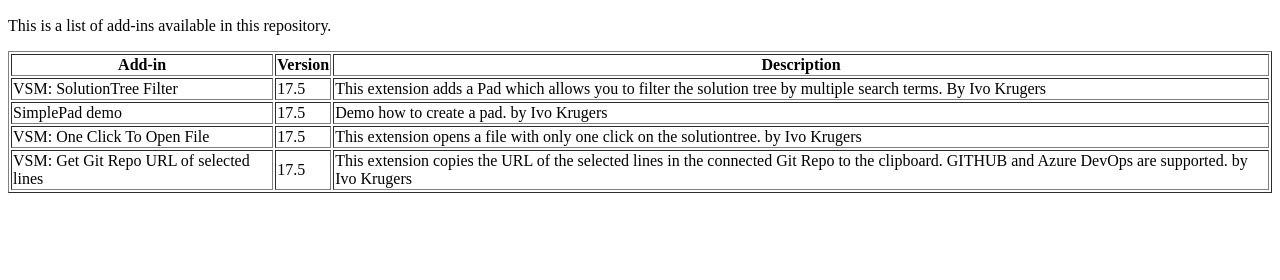
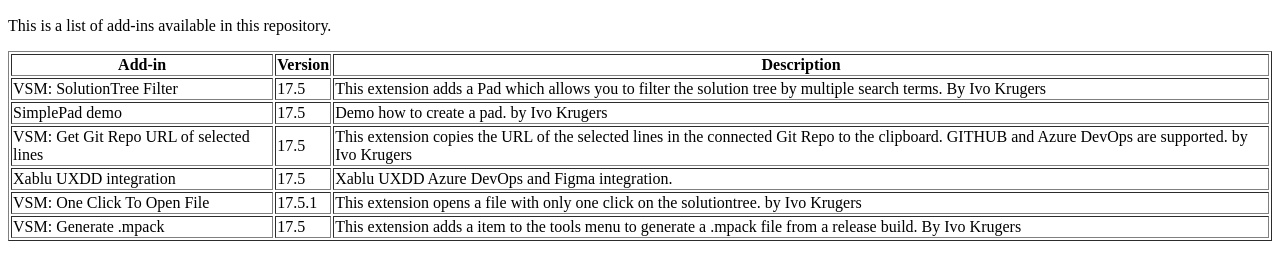
Before and after one commit to IvoKrugers/VisualStudioMac.Addins, a plain HTML site: page index.html in a window 1280 px wide. Shown: the part 96-376 px from the top of the page. Drawn offline with Linux system fonts and the light colour scheme.

Commit message:
Add Generate mpack ext + some updates

```diff
--- a/index.html
+++ b/index.html
@@ -9,13 +9,17 @@ By Ivo Krugers</td></tr>
 <tr><td>SimplePad demo</td><td>17.5</td><td>Demo how to create a pad.
 
 by Ivo Krugers</td></tr>
-<tr><td>VSM: One Click To Open File</td><td>17.5</td><td>This extension opens a file with only one click on the solutiontree.
+<tr><td>VSM: Get Git Repo URL of selected lines</td><td>17.5</td><td>This extension copies the URL of the selected lines in the connected Git Repo to the clipboard. GITHUB and Azure DevOps are supported.
+
+by Ivo Krugers</td></tr>
+<tr><td>Xablu UXDD integration</td><td>17.5</td><td>Xablu UXDD Azure DevOps and Figma integration.</td></tr>
+<tr><td>VSM: One Click To Open File</td><td>17.5.1</td><td>This extension opens a file with only one click on the solutiontree.
 
 by Ivo Krugers
 
 </td></tr>
-<tr><td>VSM: Get Git Repo URL of selected lines</td><td>17.5</td><td>This extension copies the URL of the selected lines in the connected Git Repo to the clipboard. GITHUB and Azure DevOps are supported.
+<tr><td>VSM: Generate .mpack</td><td>17.5</td><td>This extension adds a item to the tools menu to generate a .mpack file from a release build.
 
-by Ivo Krugers</td></tr>
+By Ivo Krugers</td></tr>
 </table>
 </body></html>
```
Also changed, not shown: 11 other files.
